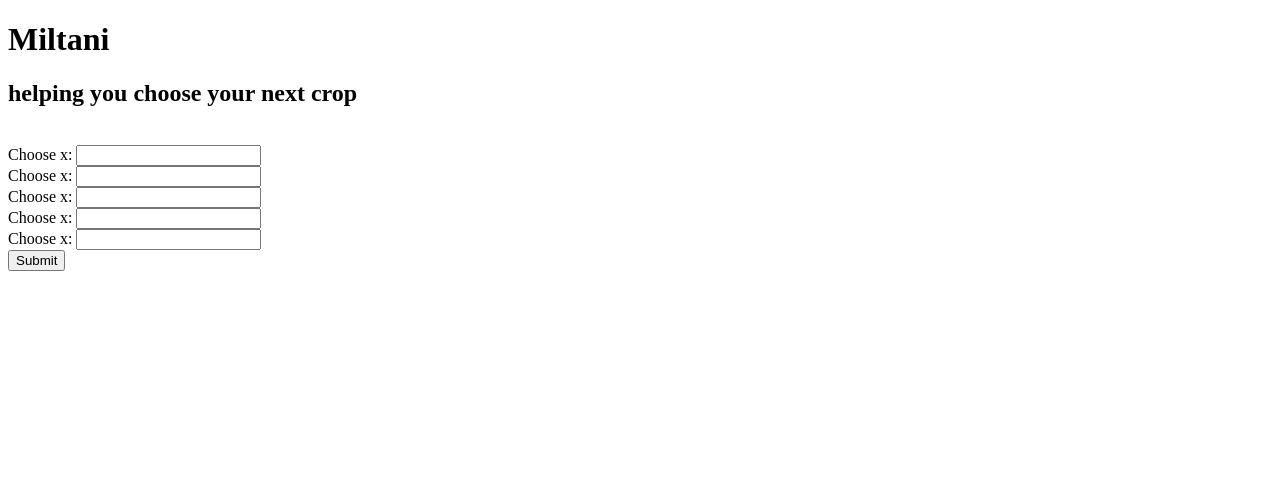
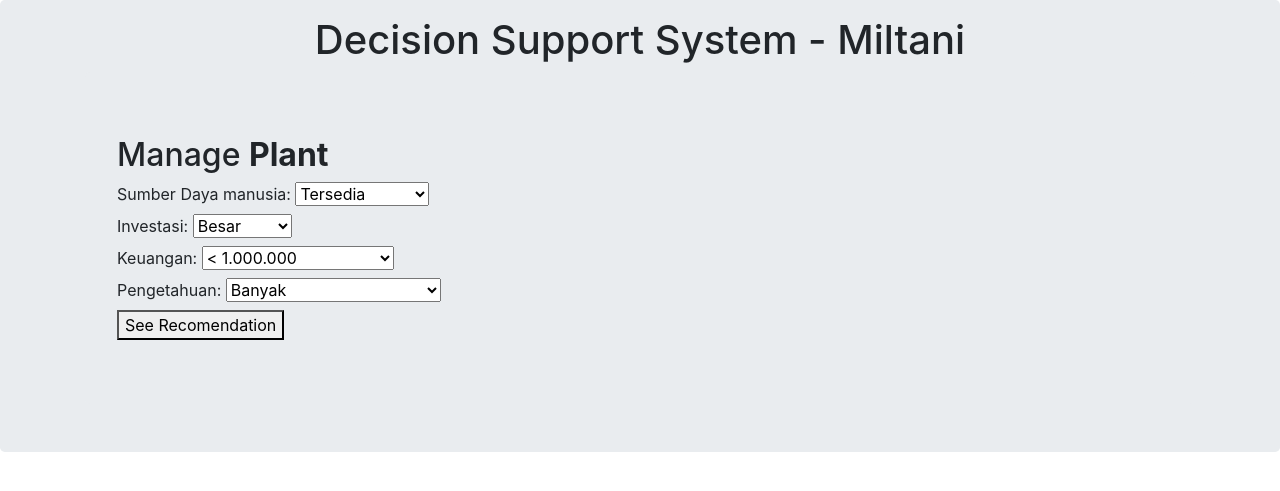
Before and after one commit to dcpangestu/Militani, a Flask app: page / in a window 1280 px wide. Shown: the top 491 px of the page. Run offline with Flask 2, Linux system fonts and the light colour scheme; some libraries are stand-ins or nearby versions.

Commit message:
homepage , route sudah jalan

```diff
--- a/Militani/models.py
+++ b/Militani/models.py
@@ -18,7 +18,7 @@ class Keuntungan(db.Model):
     keuntungan = db.Column(db.String(200), nullable=False)
 
     def __repr__(self):
-        return '{} {} {} {}'.format(self.rules, self.pengetahuan, self.keuangan, keuntungan)
+        return '{} {} {} {}'.format(self.rules, self.pengetahuan, self.keuangan, self.keuntungan)
 
 class Rancangan(db.Model):
     id = db.Column(db.Integer, primary_key=True)
--- a/Militani/routes.py
+++ b/Militani/routes.py
@@ -3,8 +3,23 @@ from Militani import app, db
 from Militani.forms import CriteriaForm
 from Militani.models import Implementasi, Keuntungan, Rancangan
 from flask_session import Session
+import numpy as np
 import urllib.request
 import pickle
+
+def oneHot(var):
+    enc = []
+    feat_col = ['Memungkinkan', 'Mudah', 'Sangat Sulit', 'Impas', 'Kerugian Tinggi', 'Rugi', 'Untung Sedang', 'Untung Tinggi']
+    for feat in feat_col:
+        if feat in var:
+            enc.append(1)
+        else:
+            enc.append(0)
+
+    enc = np.asarray(enc)
+    enc = enc.reshape(1, -1)
+    return enc
+
 
 @app.route('/')
 def home():
@@ -14,10 +29,11 @@ def home():
 def results():
     form = request.form
     if request.method == 'POST':
-        model = pickle.load("/models/model_militani.sav")
-        var = form['year']
+        with open("Militani/models/model_miltani.sav","rb") as f:
+            model = pickle.load(f)
+        var = oneHot(form)
         plant = model.predict(var)
-        return render_template('result.html', plant=plant)
+        return render_template('recomend.html', plant=plant)
 
 @app.route('/rancangan')
 def rancangan():
--- a/Militani/templates/home.html
+++ b/Militani/templates/home.html
@@ -1,43 +1,70 @@
 <!DOCTYPE html>
 <html>
 <head>
+    <link rel="stylesheet" href="https://stackpath.bootstrapcdn.com/bootstrap/4.4.1/css/bootstrap.min.css" integrity="sha384-Vkoo8x4CGsO3+Hhxv8T/Q5PaXtkKtu6ug5TOeNV6gBiFeWPGFN9MuhOf23Q9Ifjh" crossorigin="anonymous">
+
+    <meta charset="UTF-8">
     <title>Miltani</title>
+
+    <style>
+            .form-group {
+
+                text-align: center;
+            }
+    </style>
 </head>
 
 <body>
-    <div class="Title">
-        <h1>Miltani</h1>
-        <h2>helping you choose your next crop</h2>
+    <div class="jumbotron p-3">
+    <div class="well text-center">
+        <h1>Decision Support System - Miltani </h1>
     </div>
 
-    <div class="form">
-        <form action="/result" method="POST"><br>
-            <label for="x">Choose x:</label>
-            <input list="xs" name="x" id="x"><br>
+    <div class="container">
+        <div class="row">
+            <div class="col md-6">
+                <div class="jumbotron">
+                    <h2>Manage <b>Plant </b> </h2>
+                    <div class="form">
+                        <form action="/result" method="POST">
+                            <label for="sumberdaya">Sumber Daya manusia:</label>
+                            <select id="sumberdaya" name="sumberdaya">
+                                <option value="Tersedia">Tersedia</option>
+                                <option value="Beberapa">Beberapa</option>
+                                <option value="Tidak Tersedia">Tidak Tersedia</option>
+                            </select>
+                            <br>
 
-            <label for="x">Choose x:</label>
-            <input list="xs" name="x" id="x"><br>
+                            <label for="investasi">Investasi:</label>
+                            <select id="investasi" name="investasi">
+                                <option value="Besar">Besar</option>
+                                <option value="Kecil">Kecil</option>
+                                <option value="Tidak Ada">Tidak Ada</option>
+                            </select>
+                            <br>
 
-            <label for="x">Choose x:</label>
-            <input list="xs" name="x" id="x"><br>
+                            <label for="keuangan">Keuangan:</label>
+                            <select id="keuangan" name="keuangan">
+                                <option value="< 1.000.000">< 1.000.000</option>
+                                <option value="1.000.000 - 3.000.000">1.000.000 - 3.000.000</option>
+                                <option value="> 3.000.000">> 3.000.000</option>
+                            </select>
+                            <br>
 
-            <label for="x">Choose x:</label>
-            <input list="xs" name="x" id="x"><br>
+                            <label for="pengetahuan">Pengetahuan:</label>
+                            <select id="pengetahuan" name="pengetahuan">
+                                <option value="Banyak">Banyak</option>
+                                <option value="Sesuatu">Sesuatu</option>
+                                <option value="Tidak Ada yang Dipelajari">Tidak Ada yang Dipelajari</option>
+                            </select>
+                            <br>
 
-            <label for="x">Choose x:</label>
-            <input list="xs" name="x" id="x"><br>
-
-
-            <datalist id="xs">
-                <option value="Internet Explorer">
-                <option value="Firefox">
-                <option value="Chrome">
-                <option value="Opera">
-                <option value="Safari">
-            </datalist>
-
-            <button type="submit">Submit</button>
-        </form>
+                            <button type="submit">See Recomendation</button>
+                        </form>
+                    </div>
+                </div>
+            </div>
+        </div>
     </div>
 </body>
 
```
Also changed, not shown: Militani/templates/base.html (added, +100 -0 lines), Militani/templates/recomend.html (added, +48 -0 lines).
